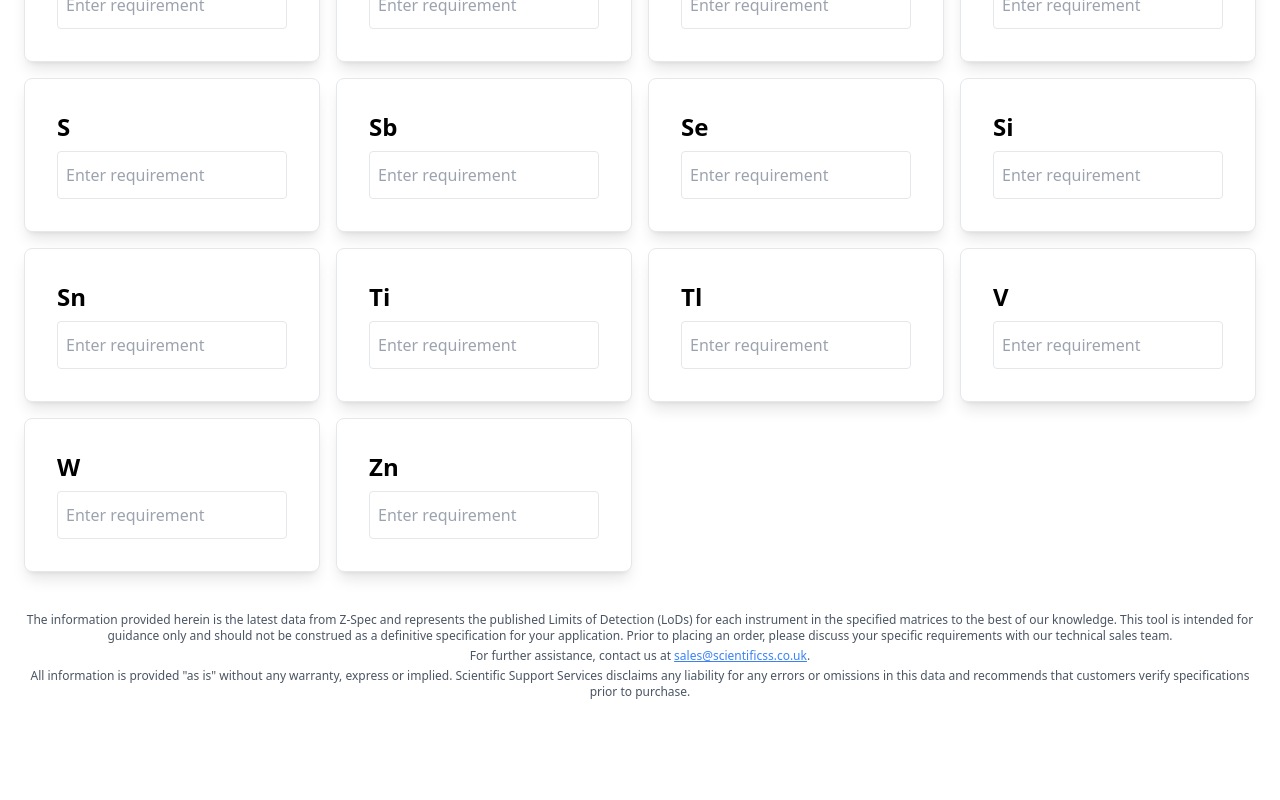
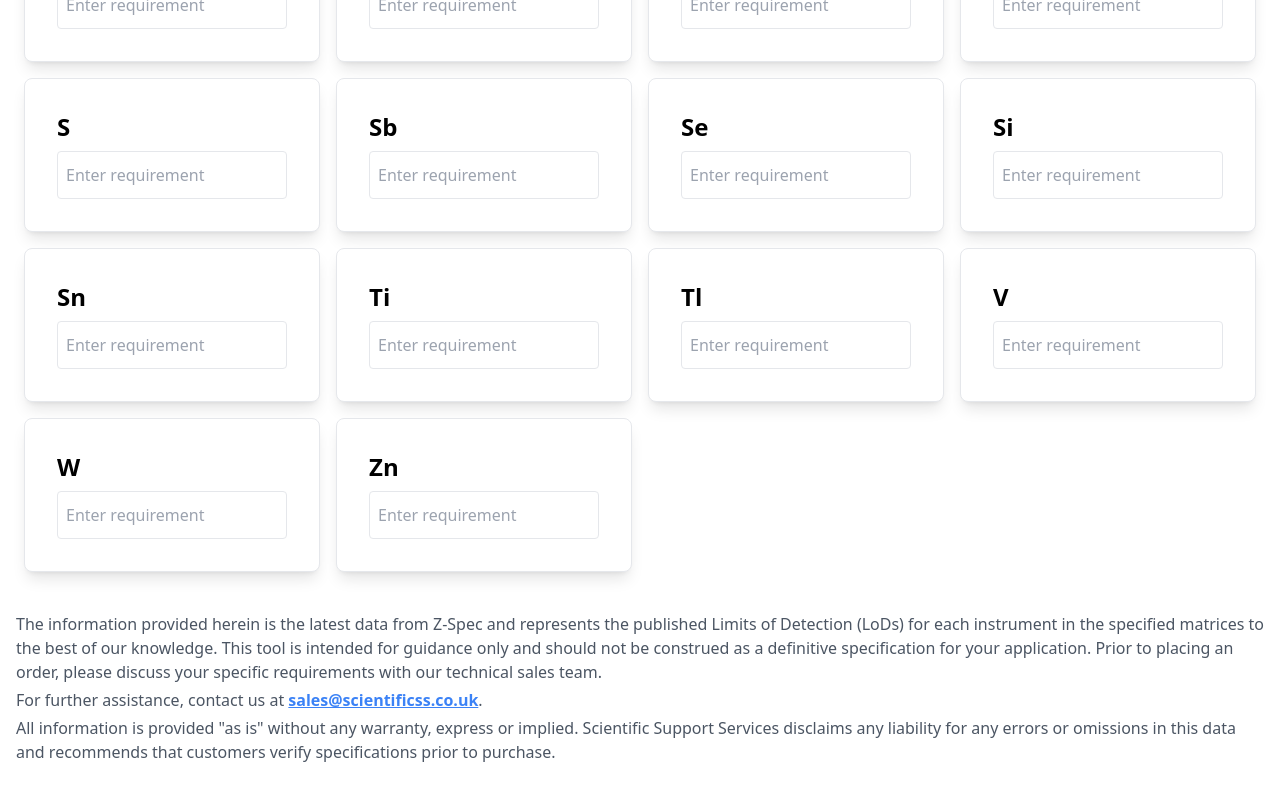
Before and after one commit to SSSNathan/XRF-Comparison-React, a React (Create React App) app: page / in a window 1280 px wide. Shown: the part 1220-2020 px from the top of the page. Built offline with nearby package versions, Linux system fonts and the light colour scheme.

Commit message:
Update App.js

```diff
--- a/src/App.js
+++ b/src/App.js
@@ -298,20 +298,23 @@ export default function App() {
         {renderContent()}
       </div>
 
-      <footer className="p-4 text-xs text-gray-600 text-center">
+      <footer className="p-4 text-base text-gray-600 text-left">
         <p>
           The information provided herein is the latest data from Z-Spec and represents the published Limits of Detection (LoDs) for each instrument in the specified matrices to the best of our knowledge. This tool is intended for guidance only and should not be construed as a definitive specification for your application. Prior to placing an order, please discuss your specific requirements with our technical sales team.
         </p>
         <p className="mt-1">
           For further assistance, contact us at{" "}
-          <a href="mailto:sales@scientificss.co.uk" className="text-blue-500 underline">
+          <a
+            href="mailto:sales@scientificss.co.uk"
+            className="text-blue-500 font-bold underline"
+          >
             sales@scientificss.co.uk
           </a>.
         </p>
         <p className="mt-1">
           All information is provided "as is" without any warranty, express or implied. Scientific Support Services disclaims any liability for any errors or omissions in this data and recommends that customers verify specifications prior to purchase.
         </p>
-    </footer>
+      </footer>
 
       {/* Footer Image */}
       <div
```
